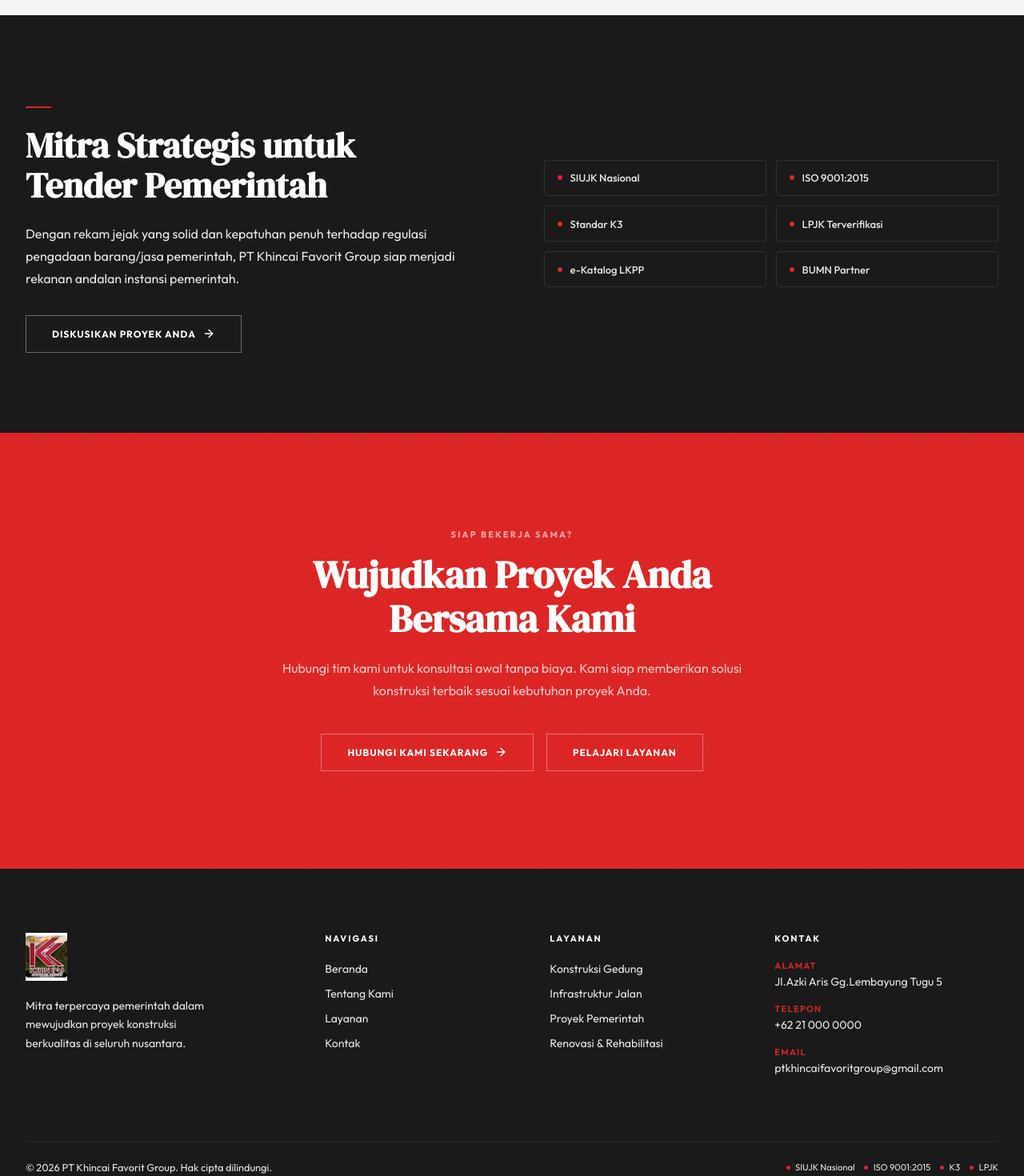
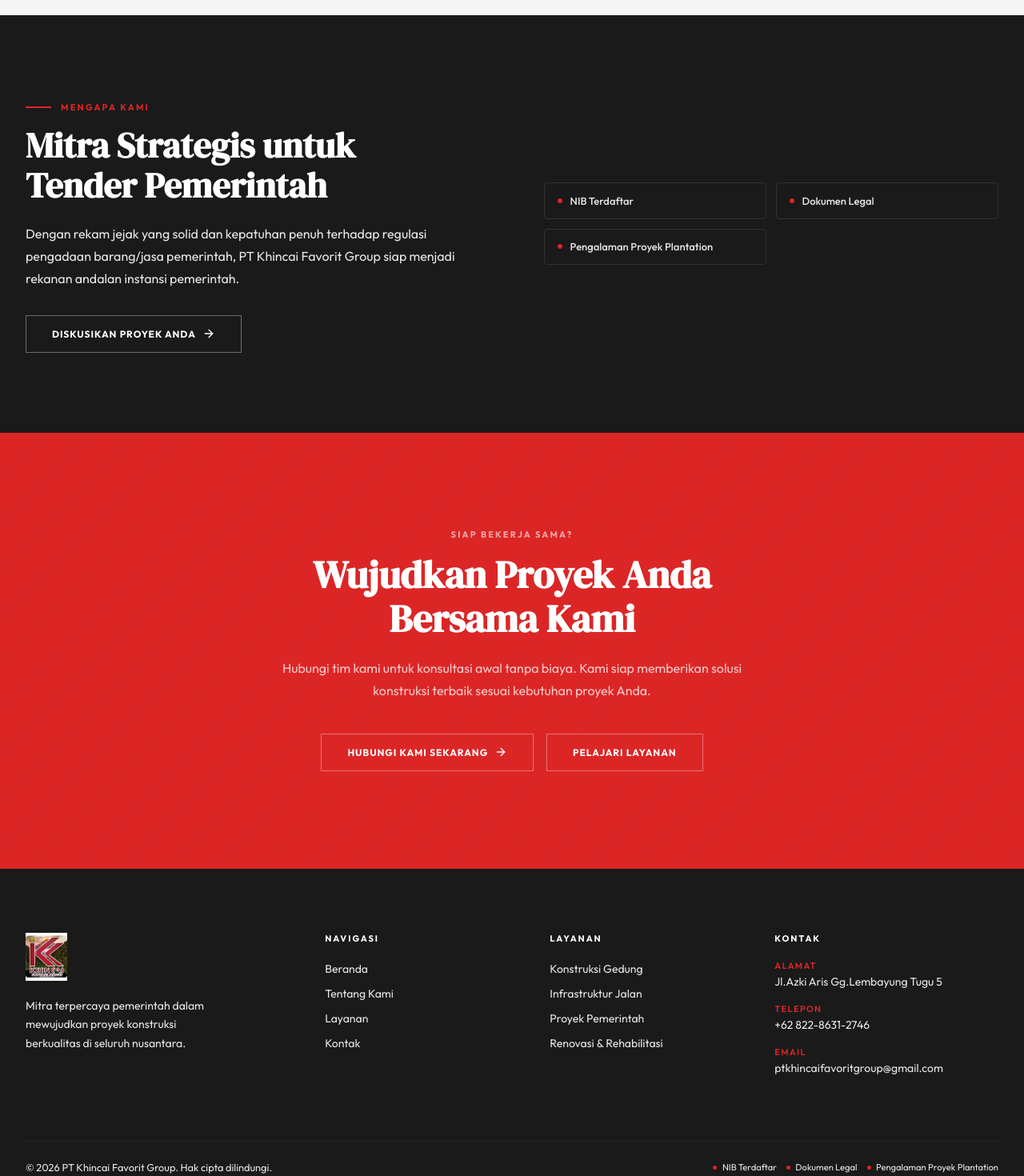
Before and after one commit to haziqdafren/projectPTKhincai, a React (Vite) app: page / in a window 1280 px wide. Shown: the part 2460-3930 px from the top of the page at 80% size. Built offline with nearby package versions, Linux system fonts and the light colour scheme.

Commit message:
feat(contact): improve contact links and trust badges

```diff
--- a/src/components/Footer.css
+++ b/src/components/Footer.css
@@ -75,6 +75,16 @@
   line-height: 1.5;
 }
 
+.footer__contact-value a {
+  color: inherit;
+  text-decoration: none;
+  transition: color 0.2s ease;
+}
+
+.footer__contact-value a:hover {
+  color: var(--white);
+}
+
 .footer__bottom {
   border-top: 1px solid rgba(255, 255, 255, 0.06);
   padding: 1.5rem 0;
@@ -90,14 +100,14 @@
   color: var(--gray-200);
 }
 
-.footer__certs {
+.footer__trust-points {
   display: flex;
   align-items: center;
   gap: 0.75rem;
   flex-wrap: wrap;
 }
 
-.footer__cert {
+.footer__trust-point {
   display: flex;
   align-items: center;
   gap: 0.4rem;
@@ -105,13 +115,14 @@
   color: var(--gray-200);
 }
 
-.footer__cert-dot {
+.footer__trust-dot {
   width: 5px;
   height: 5px;
   border-radius: 50%;
   background: var(--red-primary);
   flex-shrink: 0;
 }
+
 
 @media (max-width: 1024px) {
   .footer__main {
--- a/src/components/Footer.jsx
+++ b/src/components/Footer.jsx
@@ -15,7 +15,16 @@
   'Renovasi & Rehabilitasi',
 ];
 
-const certs = ['SIUJK Nasional', 'ISO 9001:2015', 'K3', 'LPJK'];
+const trustPoints = [
+  'NIB Terdaftar',
+  'Dokumen Legal',
+  'Pengalaman Proyek Plantation',
+];
+
+const WHATSAPP_NUMBER = '6282286312746';
+const PHONE_DISPLAY = '+62 822-8631-2746';
+const CONTACT_EMAIL = 'ptkhincaifavoritgroup@gmail.com';
+
 
 export default function Footer() {
   return (
@@ -63,11 +72,15 @@
             </div>
             <div className="footer__contact-item">
               <span className="footer__contact-label">Telepon</span>
-              <span className="footer__contact-value">+62 21 000 0000</span>
+              <span className="footer__contact-value">
+                <a href={`https://wa.me/${WHATSAPP_NUMBER}`} target="_blank" rel="noopener noreferrer">{PHONE_DISPLAY}</a>
+              </span>
             </div>
             <div className="footer__contact-item">
               <span className="footer__contact-label">Email</span>
-              <span className="footer__contact-value">ptkhincaifavoritgroup@gmail.com</span>
+              <span className="footer__contact-value">
+                <a href={`mailto:${CONTACT_EMAIL}`}>{CONTACT_EMAIL}</a>
+              </span>
             </div>
           </div>
         </div>
@@ -77,11 +90,11 @@
           <span className="footer__copy">
             © {new Date().getFullYear()} PT Khincai Favorit Group. Hak cipta dilindungi.
           </span>
-          <div className="footer__certs">
-            {certs.map((c) => (
-              <div key={c} className="footer__cert">
-                <div className="footer__cert-dot" />
-                <span>{c}</span>
+          <div className="footer__trust-points">
+            {trustPoints.map((point) => (
+              <div key={point} className="footer__trust-point">
+                <div className="footer__trust-dot" />
+                <span>{point}</span>
               </div>
             ))}
           </div>
--- a/src/components/Navbar.jsx
+++ b/src/components/Navbar.jsx
@@ -22,9 +22,6 @@
     return () => window.removeEventListener('scroll', onScroll);
   }, []);
 
-  useEffect(() => {
-    setDrawerOpen(false);
-  }, [location]);
 
   useEffect(() => {
     document.body.style.overflow = drawerOpen ? 'hidden' : '';
@@ -82,11 +79,13 @@
             key={link.path}
             to={link.path}
             className={`navbar__drawer-link${location.pathname === link.path ? ' active' : ''}`}
+            onClick={() => setDrawerOpen(false)}
           >
             {link.label}
           </Link>
         ))}
-        <Link to="/kontak" className="btn-primary navbar__drawer-cta">
+        <Link to="/kontak" className="btn-primary navbar__drawer-cta"
+          onClick={() => setDrawerOpen(false)}>
           Hubungi Kami
         </Link>
       </div>
--- a/src/pages/Contact.jsx
+++ b/src/pages/Contact.jsx
@@ -1,5 +1,5 @@
 import { motion } from 'framer-motion';
-import { MapPin, Phone, Mail, MessageCircle } from 'lucide-react';
+import { MapPin, Phone, Mail } from 'lucide-react';
 import { useState } from 'react';
 import './Contact.css';
 
@@ -11,7 +11,11 @@
 };
 
 const WHATSAPP_NUMBER = '6282286312746';
-const OFFICE_ADDRESS = 'Jl.Azki Aris Gg.Lembayung Tugu 5';
+const PHONE_DISPLAY = '+62 822-8631-2746';
+const CONTACT_EMAIL = 'ptkhincaifavoritgroup@gmail.com';
+const OFFICE_ADDRESS = 'Jl. Azki Aris Gg. Lembayung Tugu 5, Medan';
+const MAPS_URL = `https://www.google.com/maps/search/?api=1&query=${encodeURIComponent(OFFICE_ADDRESS)}`;
+const MAPS_EMBED_URL = `https://www.google.com/maps?q=${encodeURIComponent(OFFICE_ADDRESS)}&output=embed`;
 
 const inquiryTypes = [
   { value: 'general', label: 'Pertanyaan Umum', message: 'Halo, saya ingin menanyakan informasi umum tentang PT Khincai Favorit Group.' },
@@ -29,8 +33,15 @@
 
   const handleWhatsAppClick = () => {
     const inquiryMsg = inquiryTypes.find(t => t.value === selectedInquiry)?.message || '';
-    const fullMessage = `${inquiryMsg}\n\nNama: ${formData.nama || '[Nama Anda]'}\nPerusahaan: ${formData.perusahaan || '[Perusahaan]'}\nNo. Telepon: ${formData.telepon || '[No. Telepon]'}`;
-    const encodedMsg = encodeURIComponent(fullMessage);
+    const details = [
+      inquiryMsg,
+      '',
+      `Nama: ${formData.nama || '[Nama Anda]'}`,
+      `Perusahaan: ${formData.perusahaan || '[Perusahaan]'}`,
+      `No. Telepon: ${formData.telepon || '[No. Telepon]'}`,
+      `Pesan Tambahan: ${formData.pesan || '-'}`,
+    ];
+    const encodedMsg = encodeURIComponent(details.join('\n'));
     window.open(`https://wa.me/${WHATSAPP_NUMBER}?text=${encodedMsg}`, '_blank');
   };
 
@@ -70,7 +81,9 @@
                 <div className="contact-info-card__icon"><MapPin size={20} /></div>
                 <div>
                   <span className="contact-info-card__label">Alamat Kantor</span>
-                  <span className="contact-info-card__value">{OFFICE_ADDRESS}</span>
+                  <span className="contact-info-card__value">
+                    <a href={MAPS_URL} target="_blank" rel="noopener noreferrer">{OFFICE_ADDRESS}</a>
+                  </span>
                 </div>
               </div>
               <div className="contact-info-card">
@@ -78,8 +91,8 @@
                 <div>
                   <span className="contact-info-card__label">Nomor Telepon</span>
                   <span className="contact-info-card__value">
-                    <a href={`https://wa.me/${WHATSAPP_NUMBER}`} target="_blank" rel="noopener noreferrer" style={{ color: 'inherit', textDecoration: 'none', display: 'flex', alignItems: 'center', gap: '8px' }}>
-                      +62 822-8631-2746
+                    <a href={`https://wa.me/${WHATSAPP_NUMBER}`} target="_blank" rel="noopener noreferrer">
+                      {PHONE_DISPLAY}
                     </a>
                   </span>
                 </div>
@@ -88,22 +101,27 @@
                 <div className="contact-info-card__icon"><Mail size={20} /></div>
                 <div>
                   <span className="contact-info-card__label">Email</span>
-                  <span className="contact-info-card__value">ptkhincaifavoritgroup@gmail.com</span>
+                  <span className="contact-info-card__value">
+                    <a href={`mailto:${CONTACT_EMAIL}`}>{CONTACT_EMAIL}</a>
+                  </span>
                 </div>
               </div>
             </div>
 
             <div className="contact-map-placeholder">
-              <span>Lokasi Kami</span>
+              <div className="contact-map-placeholder__header">
+                <span>Lokasi Kami</span>
+                <a href={MAPS_URL} target="_blank" rel="noopener noreferrer">Buka Google Maps</a>
+              </div>
               <iframe
-                src="https://www.google.com/maps/embed?pb=!1m18!1m12!1m3!1d3197.5892897445887!2d98.6661!3d3.1949!2m3!1f0!2f0!3f0!3m2!1i1024!2i768!4f13.1!3m3!1m2!1s0x30313155555555%3A0x555555555555!2sJl.Azki%20Aris%20Gg.Lembayung%20Tugu%205%2C%20Medan!5e0!3m2!1sid!2sid!4v1234567890"
+                title="Lokasi PT Khincai Favorit Group di Google Maps"
+                src={MAPS_EMBED_URL}
                 width="100%"
-                height="300"
-                style={{ border: 0, borderRadius: '8px', marginTop: '1rem' }}
+                height="320"
                 allowFullScreen=""
                 loading="lazy"
                 referrerPolicy="no-referrer-when-downgrade"
-              ></iframe>
+              />
             </div>
           </motion.div>
 
--- a/src/pages/Home.css
+++ b/src/pages/Home.css
@@ -416,13 +416,13 @@
   margin-bottom: 2rem;
 }
 
-.trust-bar__certs {
+.trust-bar__points {
   display: grid;
   grid-template-columns: 1fr 1fr;
   gap: 0.75rem;
 }
 
-.trust-cert {
+.trust-point {
   display: flex;
   align-items: center;
   gap: 0.6rem;
@@ -431,7 +431,7 @@
   border-radius: 4px;
 }
 
-.trust-cert__dot {
+.trust-point__dot {
   width: 6px;
   height: 6px;
   border-radius: 50%;
@@ -439,7 +439,7 @@
   flex-shrink: 0;
 }
 
-.trust-cert span {
+.trust-point span {
   font-size: 0.8125rem;
   font-weight: 500;
   color: var(--gray-200);
@@ -447,7 +447,7 @@
 
 @media (max-width: 768px) {
   .trust-bar__inner { grid-template-columns: 1fr; gap: 3rem; }
-  .trust-bar__certs { grid-template-columns: 1fr; }
+  .trust-bar__points { grid-template-columns: 1fr; }
 }
 
 /* ── CTA Banner ── */
--- a/src/pages/Home.jsx
+++ b/src/pages/Home.jsx
@@ -1,6 +1,6 @@
 import { Link } from 'react-router-dom';
 import { motion } from 'framer-motion';
-import { ArrowRight, CheckCircle2, Award, Users, Building2, Hammer, Landmark, HardHat, Shield, TrendingUp } from 'lucide-react';
+import { ArrowRight, CheckCircle2, Award, Users, Building2, Hammer, Landmark, HardHat, Shield } from 'lucide-react';
 import './Home.css';
 
 const fadeUp = {
@@ -34,7 +34,11 @@
   'Transparansi dan akuntabilitas dalam setiap transaksi',
 ];
 
-const certs = ['SIUJK Nasional', 'ISO 9001:2015', 'Standar K3', 'LPJK Terverifikasi', 'e-Katalog LKPP', 'BUMN Partner'];
+const trustPoints = [
+  'NIB Terdaftar',
+  'Dokumen Legal',
+  'Pengalaman Proyek Plantation',
+];
 
 export default function Home() {
   return (
@@ -192,7 +196,7 @@
       <section className="trust-bar">
         <div className="container trust-bar__inner">
           <motion.div {...fadeUp}>
-            <span className="section-label" style={{ color: 'var(--red-700)' }}>Mengapa Kami</span>
+            <span className="section-label" style={{ color: 'var(--red-primary)' }}>Mengapa Kami</span>
             <h2 className="trust-bar__heading">
               Mitra Strategis untuk<br />Tender Pemerintah
             </h2>
@@ -205,13 +209,13 @@
           </motion.div>
 
           <motion.div
-            className="trust-bar__certs"
+            className="trust-bar__points"
             {...fadeUp}
             transition={{ duration: 0.6, ease: [0.16, 1, 0.3, 1], delay: 0.15 }}
           >
-            {certs.map((c, i) => (
-              <div key={i} className="trust-cert">
-                <div className="trust-cert__dot" />
+            {trustPoints.map((c, i) => (
+              <div key={i} className="trust-point">
+                <div className="trust-point__dot" />
                 <span>{c}</span>
               </div>
             ))}
--- a/src/pages/Services.jsx
+++ b/src/pages/Services.jsx
@@ -1,6 +1,6 @@
 import { Link } from 'react-router-dom';
 import { motion } from 'framer-motion';
-import { ArrowRight, Building2, Hammer, Landmark, HardHat, Shield, TrendingUp, Wrench, ClipboardList } from 'lucide-react';
+import { ArrowRight, Building2, Hammer, Landmark, HardHat, Shield } from 'lucide-react';
 import './Services.css';
 import './About.css';
 
```
Also changed, not shown: src/pages/Contact.css (+36 -2 lines).
